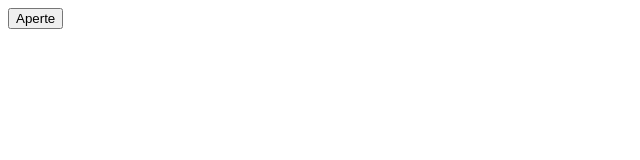
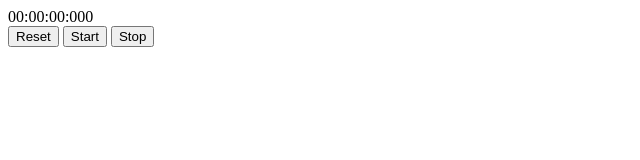
Before and after one commit to joaohdib/stopwatch, a plain HTML site: page index.html in a window 1280 px wide. Shown: the whole page, without its empty margins (0-640 px from the left). Drawn offline with Linux system fonts and the light colour scheme.

Commit message:
Update index.html
index adjusted

```diff
--- a/index.html
+++ b/index.html
@@ -1,13 +1,25 @@
 <!DOCTYPE html>
 <html lang="en">
+
 <head>
     <meta charset="UTF-8">
     <meta name="viewport" content="width=device-width, initial-scale=1.0">
     <title>Adivinhar número</title>
     <link rel="stylesheet" href="style.css">
 </head>
+
 <body>
-    <button id="botao">Aperte</button>
+    <div class="container">
+        <div id="contador">
+            <div id="time">00:00:00:000</div>
+            <div class="button-container">
+                <button id="reset">Reset</button>
+                <button id="start">Start</button>
+                <button id="stop">Stop</button>
+            </div>
+        </div>
+    </div>
     <script src="index.js"></script>
 </body>
+
 </html>
```
